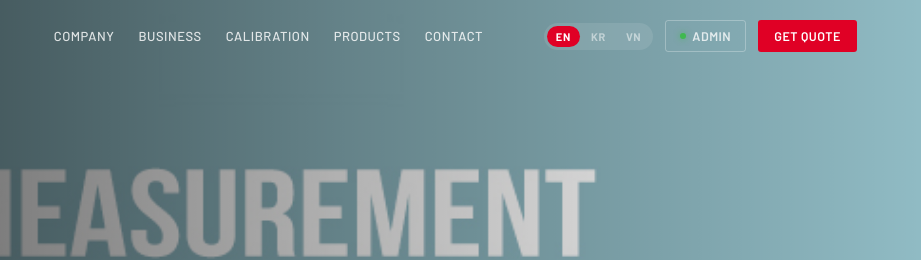
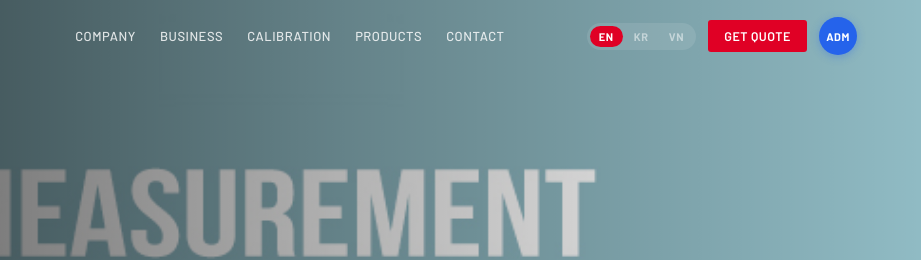
Before and after one commit to jslee-sketch/tellustech-site, a website: page index.html in a window 1280 px wide. Shown: the top 260 px of the page, 359-1280 px from the left. Drawn offline with Linux system fonts and the light colour scheme.

Commit message:
feat(header): restyle Admin button as compact blue circle at top-right
- Moved from left of Get Quote → right of Get Quote so it's the
  rightmost nav element
- Pill+green-dot → solid circular (38×38) with blue (#2563eb) fill
- Simplified label to 'ADM' since circle form has less text room;
  aria-label keeps full 'Admin / ERP' for assistive tech

Co-Authored-By: Claude Opus 4.7 (1M context) <noreply@anthropic.com>

```diff
--- a/index.html
+++ b/index.html
@@ -18,6 +18,7 @@
 <style>
 :root{
   --red:#e00025;--red-lt:#ff1a3c;
+  --blue:#2563eb;--blue-lt:#3b82f6;
   --dark:#111318;--dark2:#1c1f27;--mid:#3a3d47;--gray:#6b6f7a;
   --light:#f4f5f7;--white:#fff;--border:#e0e2e8;
   --en:'Barlow',sans-serif;--kr:'Noto Sans KR',sans-serif;
@@ -62,9 +63,8 @@ body.lang-en [data-l="en"],body.lang-kr [data-l="kr"],body.lang-vn [data-l="vn"]
 .lb:hover:not(.on){color:#fff}
 .ncta{padding:8px 16px;background:var(--red);color:#fff;font-size:12.5px;font-weight:600;border-radius:3px;transition:background .2s;letter-spacing:.04em;text-transform:uppercase}
 .ncta:hover{background:var(--red-lt)}
-.nadmin{padding:7px 14px;background:transparent;color:rgba(255,255,255,.78);font-size:12.5px;font-weight:600;border:1px solid rgba(255,255,255,.28);border-radius:3px;transition:all .2s;letter-spacing:.04em;text-transform:uppercase;display:inline-flex;align-items:center;gap:6px}
-.nadmin:hover{color:#fff;border-color:rgba(255,255,255,.55);background:rgba(255,255,255,.06)}
-.nadmin::before{content:'';width:6px;height:6px;border-radius:50%;background:#3fb950;box-shadow:0 0 6px rgba(63,185,80,.65)}
+.adm{display:inline-flex;align-items:center;justify-content:center;width:38px;height:38px;border-radius:50%;background:var(--blue);color:#fff;font-size:11px;font-weight:700;letter-spacing:.05em;transition:background .2s,transform .15s;box-shadow:0 2px 8px rgba(37,99,235,.35)}
+.adm:hover{background:var(--blue-lt);transform:translateY(-1px)}
 .ntg{display:none;flex-direction:column;gap:5px;padding:4px}
 .ntg span{display:block;width:22px;height:2px;background:#fff;transition:all .3s}
 
@@ -357,8 +357,8 @@ textarea.fc{min-height:120px;resize:vertical}
         <button class="lb" data-ls="kr">KR</button>
         <button class="lb" data-ls="vn">VN</button>
       </div>
-      <a href="https://tellustech-admin-production.up.railway.app" target="_blank" rel="noopener noreferrer" class="nadmin" aria-label="Admin / ERP"><span data-l="en">Admin</span><span data-l="kr">관리자</span><span data-l="vn">Quản trị</span></a>
       <a href="#contact" class="ncta"><span data-l="en">Get Quote</span><span data-l="kr">견적문의</span><span data-l="vn">Báo giá</span></a>
+      <a href="https://tellustech-admin-production.up.railway.app" target="_blank" rel="noopener noreferrer" class="adm" aria-label="Admin / ERP" title="Admin / ERP">ADM</a>
       <button class="ntg" id="ntg" aria-label="Menu"><span></span><span></span><span></span></button>
     </div>
   </div>
```
